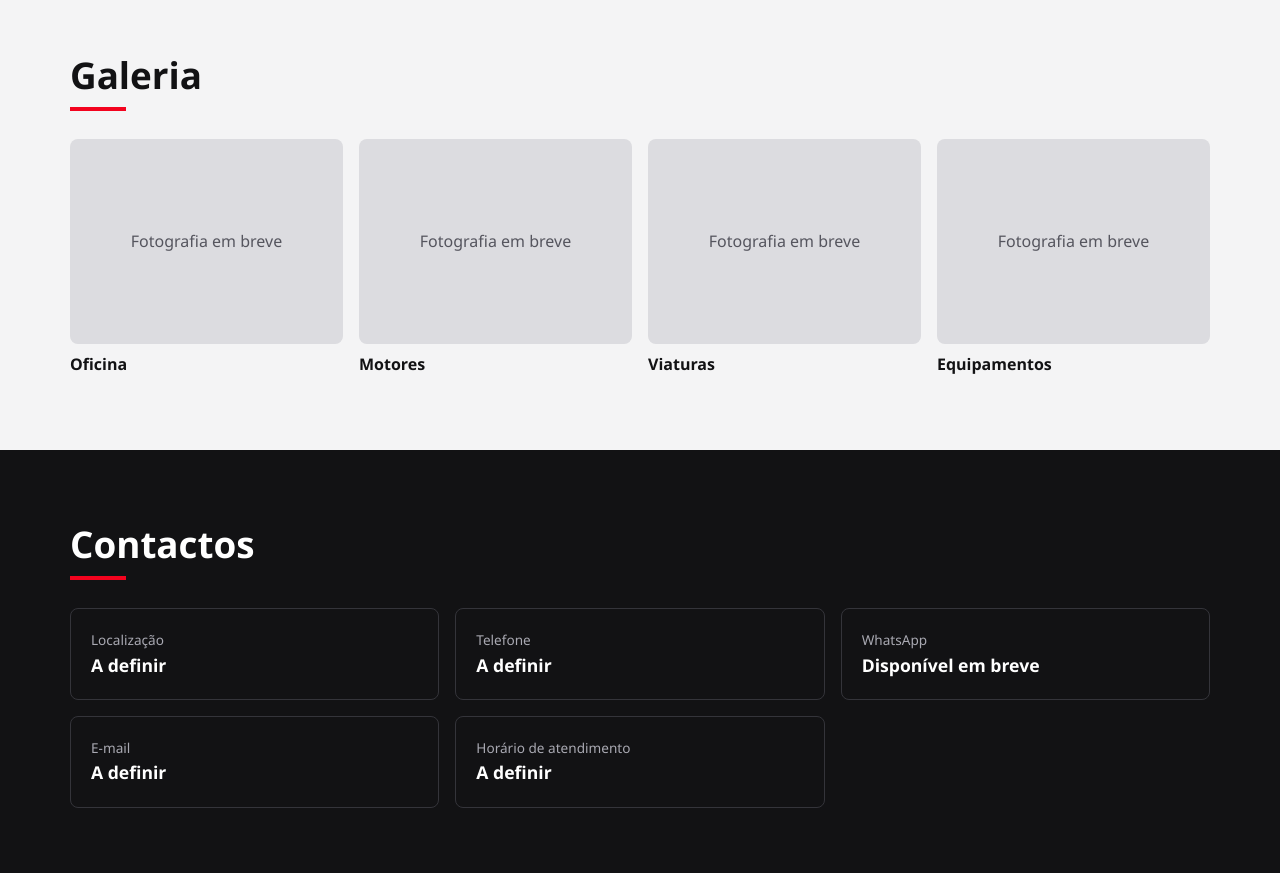
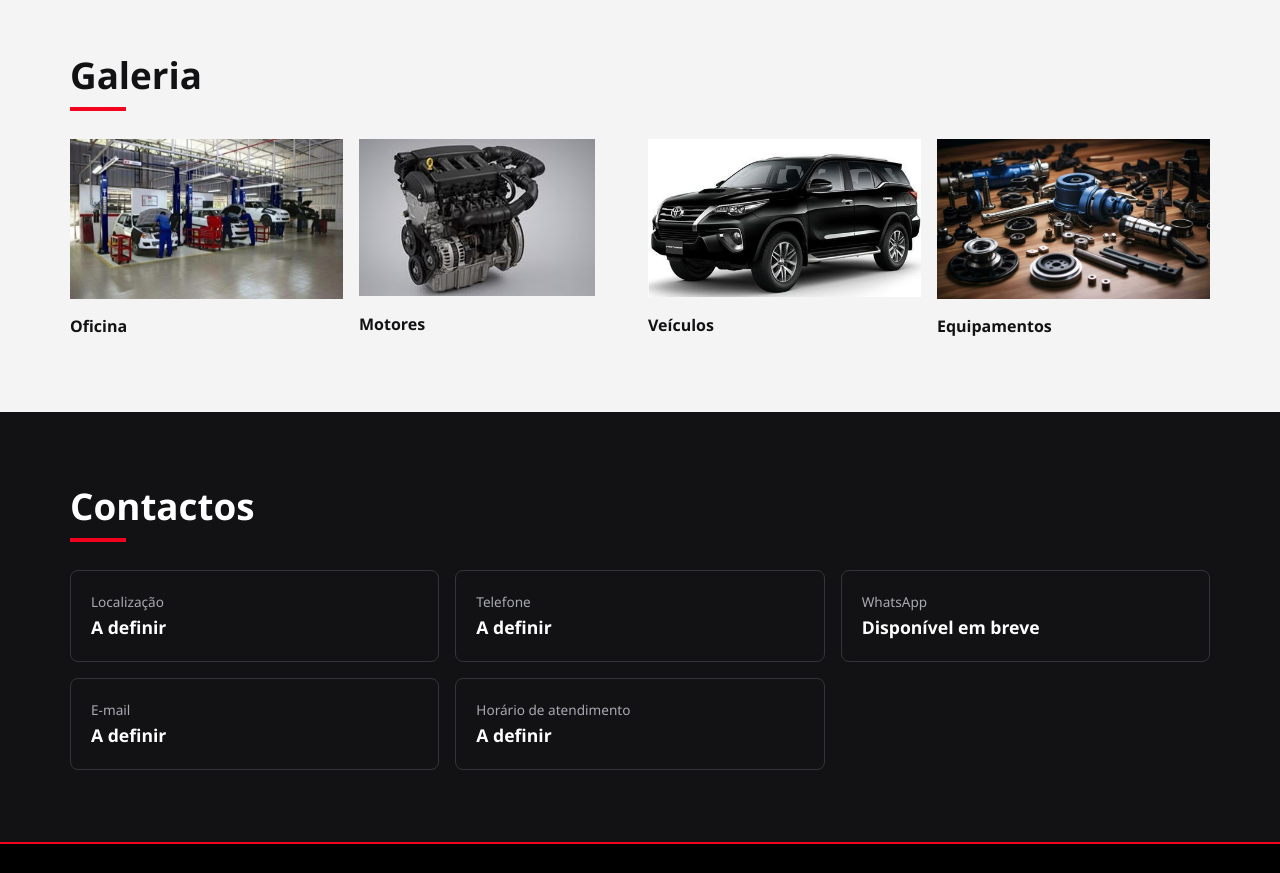
Before and after one commit to garciavemba10/Oficina, a plain HTML site: page Frontend/index.html in a window 1280 px wide. Shown: the part 3240-4113 px from the top of the page. Drawn offline with Linux system fonts and the light colour scheme.

Commit message:
alteração
imagens organizadas

```diff
--- a/Frontend/index.html
+++ b/Frontend/index.html
@@ -217,10 +217,10 @@
             <div class="container">
                 <h2>Galeria</h2>
                 <div class="gallery">
-                <figure class="photo"><div>Fotografia em breve</div><figcaption>Oficina</figcaption></figure>
-                <figure class="photo"><div>Fotografia em breve</div><figcaption>Motores</figcaption></figure>
-                <figure class="photo"><div>Fotografia em breve</div><figcaption>Viaturas</figcaption></figure>
-                <figure class="photo"><div>Fotografia em breve</div><figcaption>Equipamentos</figcaption></figure>
+                <figure class="photo">  <img src="img/oficina.jpg" alt="Oficina WAYAMA Automóveis" loading="lazy"> <figcaption>Oficina</figcaption></figure>
+                <figure class="photo"> <img src="img/motores.jpg" alt="Motores" loading="lazy"> <figcaption>Motores</figcaption> </figure>
+                <figure class="photo"><img src="img/veiculo.jpg" alt="Veículos" loading="lazy"><figcaption>Veículos</figcaption></figure>
+                <figure class="photo"><img src="img/equipamentos.jpg" alt="Equipamentos da oficina" loading="lazy"><figcaption>Equipamentos</figcaption></figure>
                 </div>
             </div>
         </section>
```
Also changed, not shown: Frontend/img/equipamentos.jpg (added), Frontend/img/motores.jpg (added), Frontend/img/oficina.jpg (added), Frontend/img/veiculo.jpg (added).
